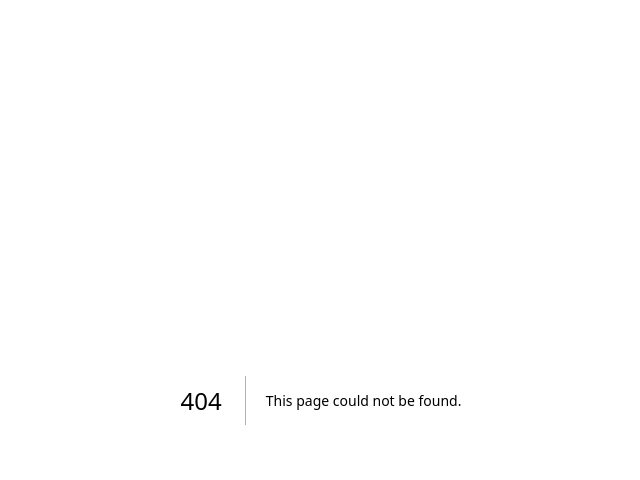
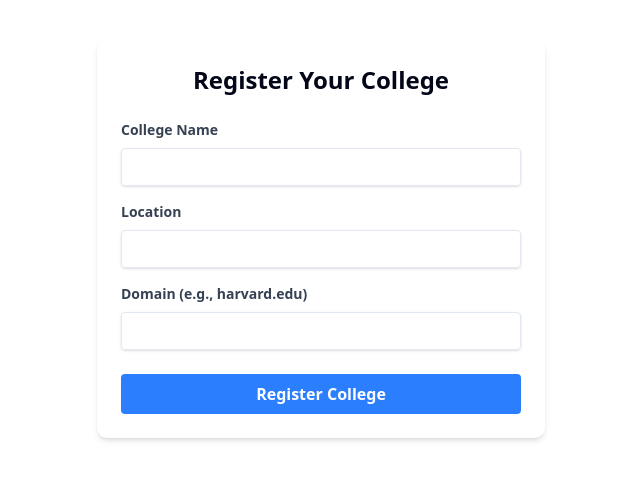
Before and after one commit to DSuper03/zynvo, a Next.js app: page /college-registration in a window 1280 px wide. Before the commit this address had no page. Shown: the top 480 px of the page, without its empty margins (319-959 px from the left). Built offline with nearby package versions, Linux system fonts and the light colour scheme.

Commit message:
Add college registration feature with validation and API integration

```diff
--- /dev/null
+++ b/src/app/(auth)/college-registration/page.tsx
@@ -0,0 +1,110 @@
+'use client';
+import React, { useState } from 'react';
+import { useRouter } from 'next/navigation';
+import axios from 'axios';
+
+export default function CollegeRegistration() {
+  const router = useRouter();
+  const [formData, setFormData] = useState({
+    name: '',
+    location: '',
+    domain: ''
+  });
+  const [loading, setLoading] = useState(false);
+  const [error, setError] = useState('');
+
+  const handleChange = (e: React.ChangeEvent<HTMLInputElement>) => {
+    setFormData({
+      ...formData,
+      [e.target.name]: e.target.value
+    });
+  };
+
+  const handleSubmit = async (e: React.FormEvent) => {
+    e.preventDefault();
+    setLoading(true);
+    setError('');
+
+    try {
+      await axios.post('/api/colleges', formData);
+      router.push('/dashboard?college-registered=true');
+    } catch (error) {
+      if (axios.isAxiosError(error)) {
+        setError(error.response?.data?.message || 'Failed to register college');
+      } else {
+        setError('Failed to register college');
+      }
+    } finally {
+      setLoading(false);
+    }
+  };
+
+  return (
+    <div className="max-w-md mx-auto my-10 p-6 bg-white rounded-lg shadow-md dark:bg-gray-800">
+      <h1 className="text-2xl font-bold mb-6 text-center">Register Your College</h1>
+
+      {error && (
+        <div className="bg-red-100 border-l-4 border-red-500 text-red-700 p-4 mb-4" role="alert">
+          <p>{error}</p>
+        </div>
+      )}
+
+      <form onSubmit={handleSubmit}>
+        <div className="mb-4">
+          <label className="block text-gray-700 dark:text-gray-300 text-sm font-bold mb-2" htmlFor="name">
+            College Name
+          </label>
+          <input
+            type="text"
+            id="name"
+            name="name"
+            value={formData.name}
+            onChange={handleChange}
+            className="shadow appearance-none border rounded w-full py-2 px-3 text-gray-700 leading-tight focus:outline-none focus:ring-2 focus:ring-blue-500"
+            required
+          />
+        </div>
+
+        <div className="mb-4">
+          <label className="block text-gray-700 dark:text-gray-300 text-sm font-bold mb-2" htmlFor="location">
+            Location
+          </label>
+          <input
+            type="text"
+            id="location"
+            name="location"
+            value={formData.location}
+            onChange={handleChange}
+            className="shadow appearance-none border rounded w-full py-2 px-3 text-gray-700 leading-tight focus:outline-none focus:ring-2 focus:ring-blue-500"
+            required
+          />
+        </div>
+
+        <div className="mb-6">
+          <label className="block text-gray-700 dark:text-gray-300 text-sm font-bold mb-2" htmlFor="domain">
+            Domain (e.g., harvard.edu)
+          </label>
+          <input
+            type="text"
+            id="domain"
+            name="domain"
+            value={formData.domain}
+            onChange={handleChange}
+            className="shadow appearance-none border rounded w-full py-2 px-3 text-gray-700 leading-tight focus:outline-none focus:ring-2 focus:ring-blue-500"
+            required
+          />
+        </div>
+
+        <div className="flex items-center justify-center">
+          <button
+            type="submit"
+            className="bg-blue-500 hover:bg-blue-700 text-white font-bold py-2 px-4 rounded focus:outline-none focus:shadow-outline w-full"
+            disabled={loading}
+          >
+            {loading ? 'Registering...' : 'Register College'}
+          </button>
+        </div>
+      </form>
+    </div>
+  );
+}
--- /dev/null
+++ b/src/app/(auth)/colleges/page.tsx
@@ -0,0 +1,52 @@
+import { NextResponse } from 'next/server';
+import { PrismaClient } from '@prisma/client';
+
+const prisma = new PrismaClient();
+
+export async function POST(request: Request) {
+  try {
+    const { name, location, domain } = await request.json();
+
+    // Validate inputs
+    if (!name || !location || !domain) {
+      return NextResponse.json(
+        { message: 'Name, location, and domain are required' },
+        { status: 400 }
+      );
+    }
+
+    // Check if college with same name or domain already exists
+    const existingCollege = await prisma.college.findFirst({
+      where: {
+        OR: [
+          { name },
+          { domain }
+        ]
+      }
+    });
+
+    if (existingCollege) {
+      return NextResponse.json(
+        { message: 'A college with this name or domain already exists' },
+        { status: 409 }
+      );
+    }
+
+    // Create the college
+    const college = await prisma.college.create({
+      data: {
+        name,
+        location,
+        domain
+      }
+    });
+
+    return NextResponse.json({ college }, { status: 201 });
+  } catch (error) {
+    console.error('Error creating college:', error);
+    return NextResponse.json(
+      { message: 'Error creating college' },
+      { status: 500 }
+    );
+  }
+}
```
Also changed, not shown: 1 other file (tests, documents, lock files or other folders).
